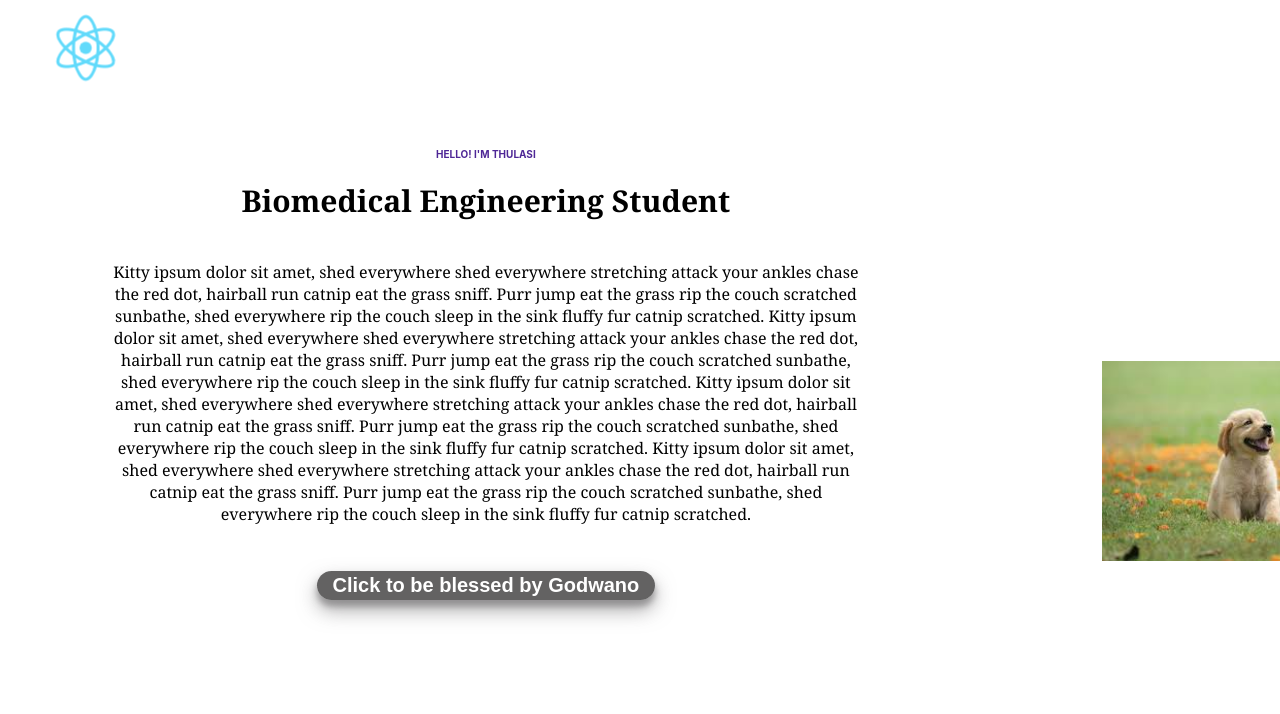
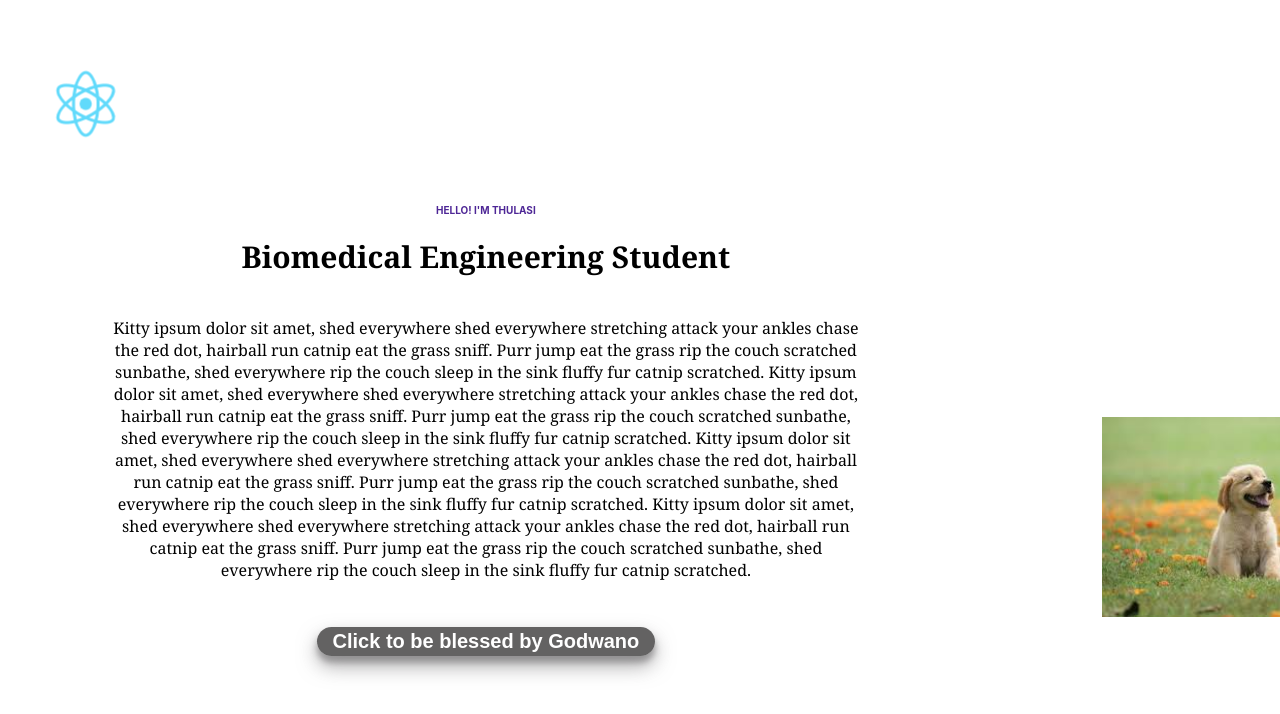
Before and after one commit to Thula2000/Thulasi-Website, a React (Create React App) app: page / in a window 1280 px wide. Shown: the top 714 px of the page. Built offline with nearby package versions, Linux system fonts and the light colour scheme.

Commit message:
Fade change

```diff
--- a/src/App.css
+++ b/src/App.css
@@ -4,6 +4,7 @@
   position: absolute;
   top: 8px;
   left: 8%;
+  top: 8%;
   animation-name: fade;
   animation-duration: 3s;
   opacity: 1;
@@ -12,16 +13,16 @@
  {
    0% {
      opacity: 0;
-     left: 0;
+     top: 0;
    }
    50% {
      opacity: 0.1;
-     left: 5%;
+     top: 5%;
    }
 
    100% {
      opacity: 1;
-     left: 8%;
+     top: 8%;
    }
    }
 
```
